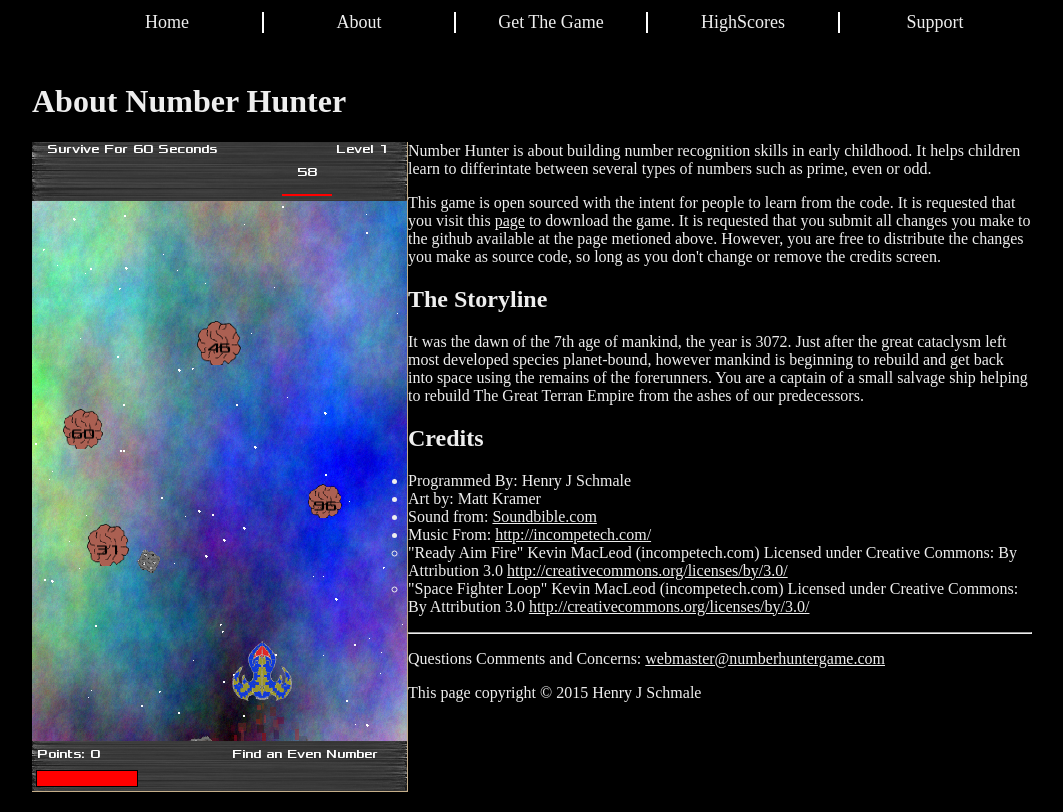
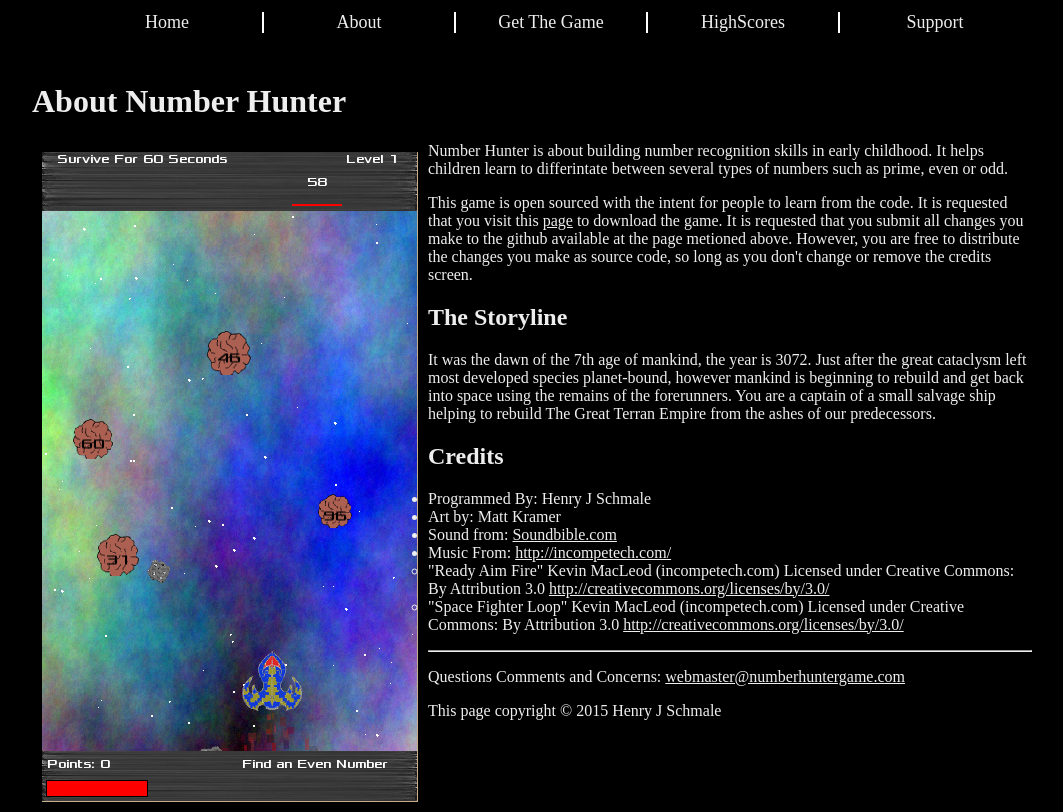
Before and after one commit to HSchmale16/NumberHunterGame, a PHP site: page /about.php in a window 1280 px wide. Shown: the part 212-1024 px from the top of the page, without its empty margins (108-1171 px from the left). Run offline with PHP 8.4, Linux system fonts and the light colour scheme; data that the repository does not hold is empty.

Commit message:
Added Margins to Image Float Class

```diff
--- a/Website/Style/generic.css
+++ b/Website/Style/generic.css
@@ -6,4 +6,5 @@
 
 img.float-left{
     float: left;
+    margin: 10px 10px 10px 10px;
 }
```
